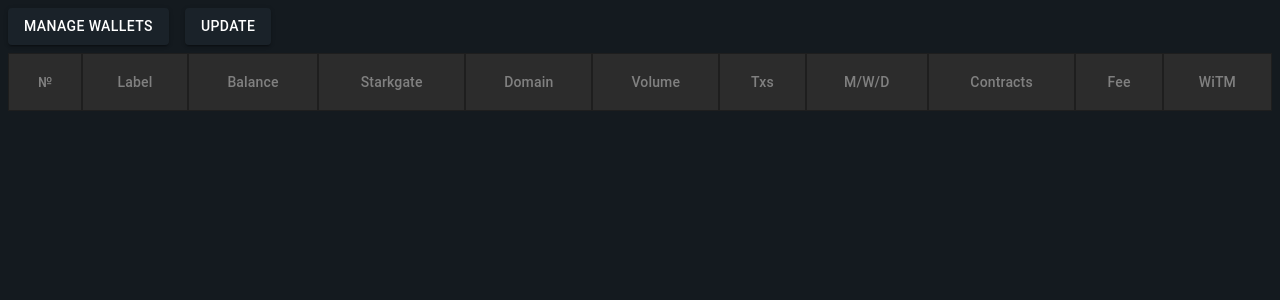
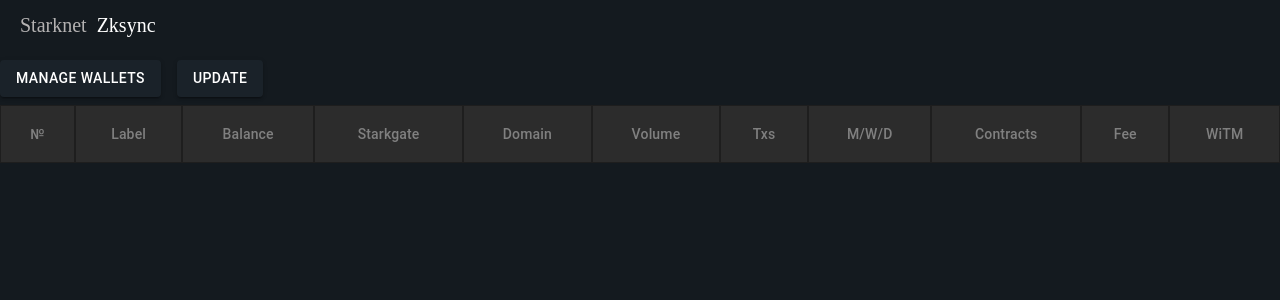
Before and after one commit to iskariott/iskariot.github.io, a React (Create React App) app: page /zksync in a window 1280 px wide. Shown: the top 300 px of the page. Built offline with nearby package versions, Linux system fonts and the light colour scheme.

Commit message:
added zksync page

```diff
--- a/package.json
+++ b/package.json
@@ -13,12 +13,16 @@
     "@testing-library/react": "^13.4.0",
     "@testing-library/user-event": "^13.5.0",
     "axios": "^1.5.1",
+    "localforage": "^1.10.0",
+    "match-sorter": "^6.3.1",
     "react": "^18.2.0",
     "react-dom": "^18.2.0",
     "react-redux": "^8.1.2",
+    "react-router-dom": "^6.16.0",
     "react-scripts": "5.0.1",
     "redux-persist": "^6.0.0",
     "sass": "^1.68.0",
+    "sort-by": "^1.2.0",
     "uuid": "^9.0.1",
     "web-vitals": "^2.1.4"
   },
--- a/src/App.js
+++ /dev/null
@@ -1,38 +0,0 @@
-import { useEffect, useState } from 'react';
-import { useDispatch, useSelector } from 'react-redux';
-import ManageWallets from './components/ManageWallets/ManageWallets';
-import WalletsTable from './components/Table/Table';
-import StButton from './components/StButton/StButton';
-import './App.scss';
-import updateData from './utils/starknet/update';
-
-function App() {
-  const [isModalOpen, setModal] = useState(false);
-  const input = useSelector((state) => state.red.input.data);
-  const dispatch = useDispatch();
-
-  useEffect(() => {
-    const currentVersion = '1.1';
-
-    const storedVersion = localStorage.getItem('ver');
-    if (storedVersion !== currentVersion) {
-      localStorage.clear();
-      localStorage.setItem('ver', currentVersion);
-    }
-  }, []);
-
-  return (
-    <div className="App">
-      <StButton sx={{ mb: 1, mr: 2 }} onClick={() => setModal(true)}>
-        manage wallets
-      </StButton>
-      <StButton sx={{ mb: 1 }} onClick={() => updateData(dispatch, input)}>
-        update
-      </StButton>
-      <ManageWallets isModalOpen={isModalOpen} setModal={setModal} />
-      <WalletsTable />
-    </div>
-  );
-}
-
-export default App;
--- /dev/null
+++ b/src/Pages/Starknet.jsx
@@ -0,0 +1,24 @@
+import { useState } from 'react';
+import { useDispatch, useSelector } from 'react-redux';
+import ManageWallets from '../components/ManageWallets/ManageWallets';
+import StButton from '../components/StButton/StButton';
+import WalletsTable from '../components/Table/Table';
+import updateData from '../utils/starknet/update';
+
+export default function Starknet() {
+  const [isModalOpen, setModal] = useState(false);
+  const input = useSelector((state) => state.red.input.data);
+  const dispatch = useDispatch();
+  return (
+    <>
+      <StButton sx={{ mb: 1, mr: 2 }} onClick={() => setModal(true)}>
+        manage wallets
+      </StButton>
+      <StButton sx={{ mb: 1 }} onClick={() => updateData(dispatch, input)}>
+        update
+      </StButton>
+      <ManageWallets isModalOpen={isModalOpen} setModal={setModal} />
+      <WalletsTable />
+    </>
+  );
+}
--- /dev/null
+++ b/src/Pages/Zksync.jsx
@@ -0,0 +1,24 @@
+import { useState } from 'react';
+import { useDispatch, useSelector } from 'react-redux';
+import ManageWallets from '../components/ManageWallets/ManageWallets';
+import StButton from '../components/StButton/StButton';
+import WalletsTable from '../components/Table/Table';
+import updateData from '../utils/starknet/update';
+
+export default function Zksync() {
+  const [isModalOpen, setModal] = useState(false);
+  const input = useSelector((state) => state.red.input.data);
+  const dispatch = useDispatch();
+  return (
+    <>
+      <StButton sx={{ mb: 1, mr: 2 }} onClick={() => setModal(true)}>
+        manage wallets
+      </StButton>
+      <StButton sx={{ mb: 1 }} onClick={() => updateData(dispatch, input)}>
+        update
+      </StButton>
+      <ManageWallets isModalOpen={isModalOpen} setModal={setModal} />
+      <WalletsTable />
+    </>
+  );
+}
--- /dev/null
+++ b/src/Router/index.js
@@ -0,0 +1,40 @@
+import { useEffect } from 'react';
+import { createBrowserRouter, Outlet } from 'react-router-dom';
+import Header from '../components/Header/Header';
+import Starknet from '../Pages/Starknet';
+import Zksync from '../Pages/Zksync';
+
+const Root = () => {
+  useEffect(() => {
+    const currentVersion = '1.1';
+
+    const storedVersion = localStorage.getItem('ver');
+    if (storedVersion !== currentVersion) {
+      localStorage.clear();
+      localStorage.setItem('ver', currentVersion);
+    }
+  }, []);
+  return (
+    <>
+      <Header />
+      <Outlet />
+    </>
+  );
+};
+
+export const router = createBrowserRouter([
+  {
+    path: '/',
+    element: <Root />,
+    children: [
+      {
+        path: 'starknet',
+        element: <Starknet />,
+      },
+      {
+        path: 'zksync',
+        element: <Zksync />,
+      },
+    ],
+  },
+]);
--- /dev/null
+++ b/src/components/Header/Header.jsx
@@ -0,0 +1,21 @@
+import { NavLink } from 'react-router-dom';
+import st from './Header.module.scss';
+
+export default function Header() {
+  return (
+    <header>
+      <nav className={st.container}>
+        <NavLink
+          className={({ isActive }) => (isActive ? [st.link, st.active].join(' ') : st.link)}
+          to={'starknet'}>
+          Starknet
+        </NavLink>
+        <NavLink
+          className={({ isActive }) => (isActive ? [st.link, st.active].join(' ') : st.link)}
+          to={'zksync'}>
+          Zksync
+        </NavLink>
+      </nav>
+    </header>
+  );
+}
--- /dev/null
+++ b/src/components/Header/Header.module.scss
@@ -0,0 +1,21 @@
+.container {
+  display: flex;
+  align-items: center;
+  column-gap: 10px;
+  padding: 5px 5px 5px 20px;
+  height: 40px;
+  margin-bottom: 10px;
+}
+
+.link {
+  font-size: 20px;
+  color: #b4b2b2;
+  text-decoration: none;
+  transition: color 0.1s;
+  &.active {
+    color: white;
+  }
+  &:hover {
+    color: #d3cfcf;
+  }
+}
--- a/src/index.js
+++ b/src/index.js
@@ -1,15 +1,17 @@
 import React from 'react';
 import ReactDOM from 'react-dom/client';
-import App from './App';
 import { Provider } from 'react-redux';
 import { persistor, store } from './redux/store';
 import { PersistGate } from 'redux-persist/integration/react';
+import { RouterProvider } from 'react-router-dom';
+import { router } from './Router';
+import './index.scss';
 
 const root = ReactDOM.createRoot(document.getElementById('root'));
 root.render(
   <Provider store={store}>
     <PersistGate loading={null} persistor={persistor}>
-      <App />
+      <RouterProvider router={router} />
     </PersistGate>
   </Provider>,
 );
--- a/src/App.scss
+++ b/src/index.scss
@@ -1,4 +1,7 @@
 body {
+  margin: 0;
+  padding: 0;
+  box-sizing: border-box;
   background-color: #141a1f;
   color: grey;
 }
```
Also changed, not shown: 1 other file (tests, documents, lock files or other folders).
